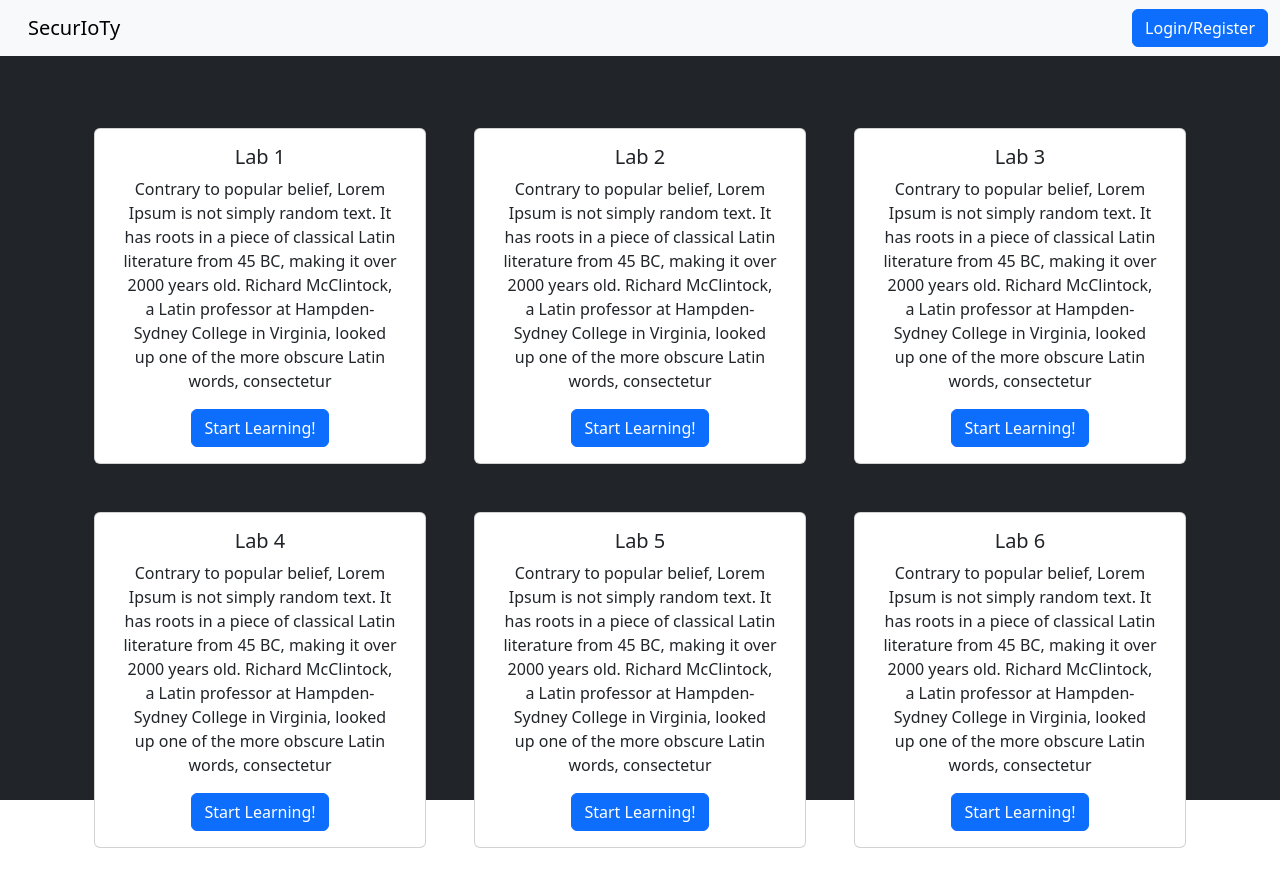
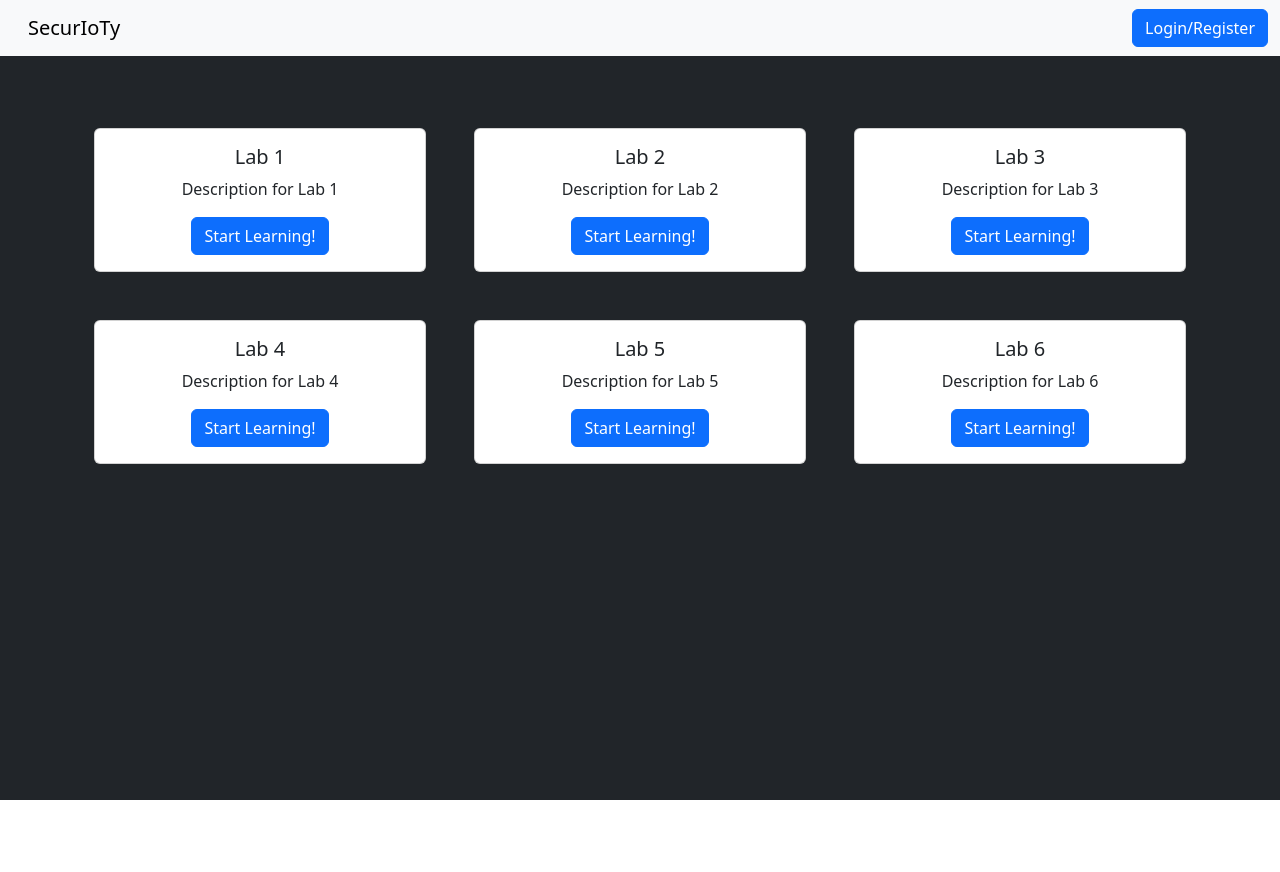
Before and after one commit to CSCD488-Winter2024/project-description-user-stories-and-glossary-securioty, a React (Vite) app in the folder securioty-webapp/: page / in a window 1280 px wide. After the commit the page ends 800 px from the top, so only its background shows below. Built offline with nearby package versions, Linux system fonts and the light colour scheme.

Commit message:
Removed Static Text

```diff
--- a/securioty-webapp/src/components/ActiveLab.tsx
+++ b/securioty-webapp/src/components/ActiveLab.tsx
@@ -2,117 +2,47 @@ import React from "react";
 import AnswerBox from "./AnswerBox";
 
 const ActiveLab = () => {
+
+  const labQuestions = [
+    { id: 1, title: 'Question 1', description: 'Description for Question 1' },
+    { id: 2, title: 'Question 2', description: 'Description for Question 2' },
+    { id: 3, title: 'Question 3', description: 'Description for Question 3' },
+    { id: 4, title: 'Question 4', description: 'Description for Question 4' },
+  ];
+
   return (
     <>
       <div
         className="d-inline-block accordion w-50 px-2 py-2"
         id="accordionExample"
       >
-        <div className="accordion-item">
+       {labQuestions.map(question => (
+  <div className="accordion-item" key={question.id}>
     <h2 className="accordion-header">
       <button
         className="accordion-button"
         type="button"
         data-bs-toggle="collapse"
-              data-bs-target="#collapseOne"
+        data-bs-target={`#collapse${question.id}`} // Use question.id for unique target
         aria-expanded="false"
-              aria-controls="collapseOne"
+        aria-controls={`collapse${question.id}`} // Use question.id for unique control
       >
-              Question 1
+        {question.title}
       </button>
     </h2>
     <div
-            id="collapseOne"
+      id={`collapse${question.id}`} // Use question.id for unique collapse ID
       className="accordion-collapse collapse"
       data-bs-parent="#accordionExample"
     >
       <div className="accordion-body">
-              Contrary to popular belief, Lorem Ipsum is not simply random text.
-              It has roots in a piece of classical Latin literature from 45 BC,
-              making it over 2000 years old. Richard McClintock, a Latin
-              professor at Hampden-Sydney College in Virginia, looked up one of
-              the more obscure Latin words, consectetur, from a Lorem Ipsum
-              passage, and going through the cites of the word in classical
-              literature, discovered the undoubtable source. Lorem Ipsum comes
-              from sections 1.10.32 and 1.10.33 of "de Finibus Bonorum et
-              Malorum" (The Extremes of Good and Evil) by Cicero, written in 45
-              BC. This book is a treatise on the theory of ethics, very popular
-              during the Renaissance. The first line of Lorem Ipsum, "Lorem
-              ipsum dolor sit amet..", comes from a line in section 1.10.32.
+        {question.description}
       </div>
-            <AnswerBox></AnswerBox>
+      <AnswerBox />
     </div>
   </div>
-        <div className="accordion-item">
-          <h2 className="accordion-header">
-            <button
-              className="accordion-button collapsed"
-              type="button"
-              data-bs-toggle="collapse"
-              data-bs-target="#collapseTwo"
-              aria-expanded="false"
-              aria-controls="collapseTwo"
-            >
-              Question 2
-            </button>
-          </h2>
-          <div
-            id="collapseTwo"
-            className="accordion-collapse collapse"
-            data-bs-parent="#accordionExample"
-          >
-            <div className="accordion-body">
-              Contrary to popular belief, Lorem Ipsum is not simply random text.
-              It has roots in a piece of classical Latin literature from 45 BC,
-              making it over 2000 years old. Richard McClintock, a Latin
-              professor at Hampden-Sydney College in Virginia, looked up one of
-              the more obscure Latin words, consectetur, from a Lorem Ipsum
-              passage, and going through the cites of the word in classical
-              literature, discovered the undoubtable source. Lorem Ipsum comes
-              from sections 1.10.32 and 1.10.33 of "de Finibus Bonorum et
-              Malorum" (The Extremes of Good and Evil) by Cicero, written in 45
-              BC. This book is a treatise on the theory of ethics, very popular
-              during the Renaissance. The first line of Lorem Ipsum, "Lorem
-              ipsum dolor sit amet..", comes from a line in section 1.10.32.
-            </div>
-            <AnswerBox></AnswerBox>
-          </div>
-        </div>
-        <div className="accordion-item">
-          <h2 className="accordion-header">
-            <button
-              className="accordion-button collapsed"
-              type="button"
-              data-bs-toggle="collapse"
-              data-bs-target="#collapseThree"
-              aria-expanded="false"
-              aria-controls="collapseThree"
-            >
-              Question 3
-            </button>
-          </h2>
-          <div
-            id="collapseThree"
-            className="accordion-collapse collapse"
-            data-bs-parent="#accordionExample"
-          >
-            <div className="accordion-body">
-              Contrary to popular belief, Lorem Ipsum is not simply random text.
-              It has roots in a piece of classical Latin literature from 45 BC,
-              making it over 2000 years old. Richard McClintock, a Latin
-              professor at Hampden-Sydney College in Virginia, looked up one of
-              the more obscure Latin words, consectetur, from a Lorem Ipsum
-              passage, and going through the cites of the word in classical
-              literature, discovered the undoubtable source. Lorem Ipsum comes
-              from sections 1.10.32 and 1.10.33 of "de Finibus Bonorum et
-              Malorum" (The Extremes of Good and Evil) by Cicero, written in 45
-              BC. This book is a treatise on the theory of ethics, very popular
-              during the Renaissance. The first line of Lorem Ipsum, "Lorem
-              ipsum dolor sit amet..", comes from a line in section 1.10.32.
-            </div>
-            <AnswerBox></AnswerBox>
-          </div>
-        </div>
+))}
+
       </div>
     </>
   );
--- a/securioty-webapp/src/components/LabSet.tsx
+++ b/securioty-webapp/src/components/LabSet.tsx
@@ -1,65 +1,35 @@
-import React from "react";
+import React, { useState } from "react";
 import Card from "./LabCard";
 
 const LabSet = () => {
+
+  const initialLabArray = [
+    { id: 1, title: 'Lab 1', description: 'Description for Lab 1' },
+    { id: 2, title: 'Lab 2', description: 'Description for Lab 2' },
+    { id: 3, title: 'Lab 3', description: 'Description for Lab 3' },
+    { id: 4, title: 'Lab 4', description: 'Description for Lab 4' },
+    { id: 5, title: 'Lab 5', description: 'Description for Lab 5' },
+    { id: 6, title: 'Lab 6', description: 'Description for Lab 6' },
+  ];
+
+
+  const[labArray, setLabArray] = useState(initialLabArray)
+
   return (
     <>
       <div className="container text-center overflow-hidden px-4">
         <div className="row row-cols-3 gx-5 pt-5">
-          <div className="p-4">
-            <Card title="Lab 1">
-              Contrary to popular belief, Lorem Ipsum is not simply random text.
-              It has roots in a piece of classical Latin literature from 45 BC,
-              making it over 2000 years old. Richard McClintock, a Latin
-              professor at Hampden-Sydney College in Virginia, looked up one of
-              the more obscure Latin words, consectetur
+
+          {labArray.map(lab => {
+            return(
+            <div className="p-4" key={lab.id}>
+            <Card title={lab.title}>
+              {lab.description}
             </Card>
           </div>
-          <div className="p-4">
-            <Card title="Lab 2">
-              Contrary to popular belief, Lorem Ipsum is not simply random text.
-              It has roots in a piece of classical Latin literature from 45 BC,
-              making it over 2000 years old. Richard McClintock, a Latin
-              professor at Hampden-Sydney College in Virginia, looked up one of
-              the more obscure Latin words, consectetur
-            </Card>
-          </div>
-          <div className="p-4">
-            <Card title="Lab 3">
-              Contrary to popular belief, Lorem Ipsum is not simply random text.
-              It has roots in a piece of classical Latin literature from 45 BC,
-              making it over 2000 years old. Richard McClintock, a Latin
-              professor at Hampden-Sydney College in Virginia, looked up one of
-              the more obscure Latin words, consectetur
-            </Card>
-          </div>
-          <div className="p-4">
-            <Card title="Lab 4">
-              Contrary to popular belief, Lorem Ipsum is not simply random text.
-              It has roots in a piece of classical Latin literature from 45 BC,
-              making it over 2000 years old. Richard McClintock, a Latin
-              professor at Hampden-Sydney College in Virginia, looked up one of
-              the more obscure Latin words, consectetur
-            </Card>
-          </div>
-          <div className="p-4">
-            <Card title="Lab 5">
-              Contrary to popular belief, Lorem Ipsum is not simply random text.
-              It has roots in a piece of classical Latin literature from 45 BC,
-              making it over 2000 years old. Richard McClintock, a Latin
-              professor at Hampden-Sydney College in Virginia, looked up one of
-              the more obscure Latin words, consectetur
-            </Card>
-          </div>
-          <div className="p-4">
-            <Card title="Lab 6">
-              Contrary to popular belief, Lorem Ipsum is not simply random text.
-              It has roots in a piece of classical Latin literature from 45 BC,
-              making it over 2000 years old. Richard McClintock, a Latin
-              professor at Hampden-Sydney College in Virginia, looked up one of
-              the more obscure Latin words, consectetur
-            </Card>
-          </div>
+          )
+          })}
+
         </div>
       </div>
     </>
```
Lines whose indentation alone changed are shown as unchanged.
